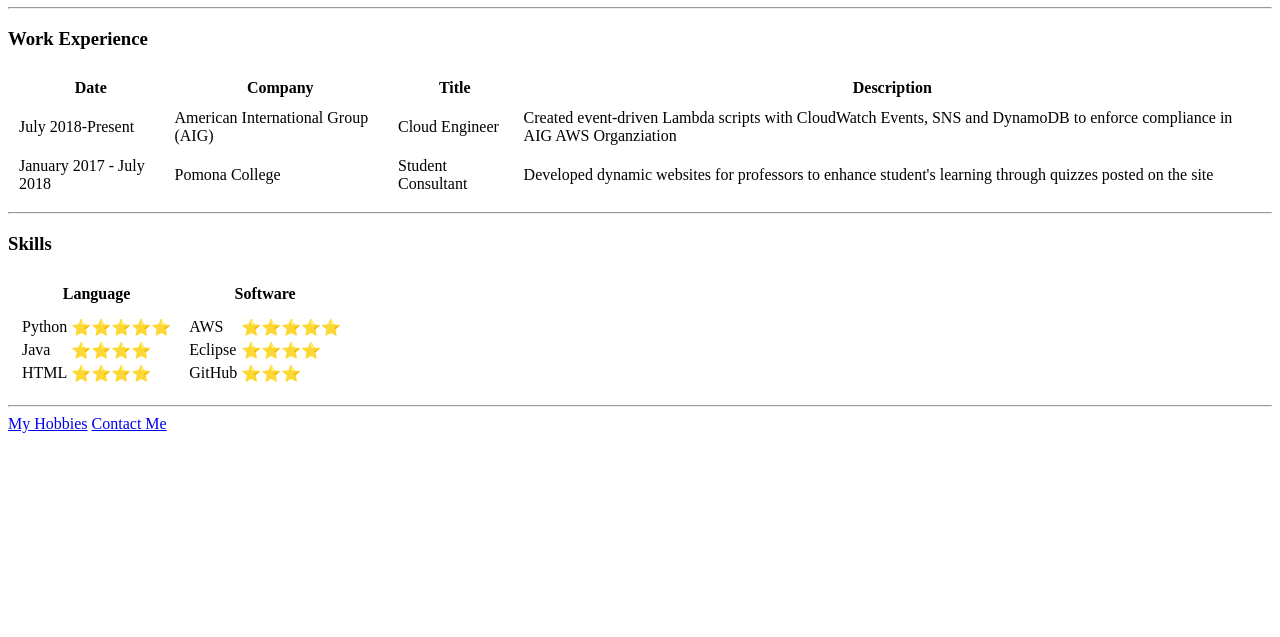
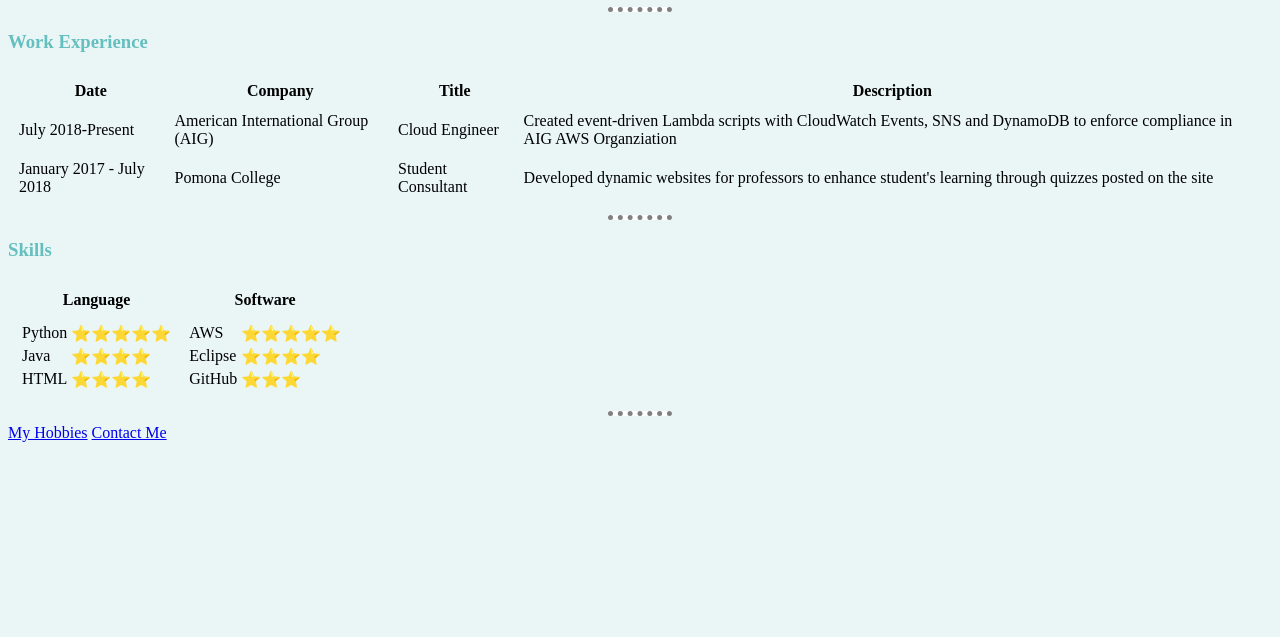
Before and after one commit to SUzoegwu/cv, a plain HTML site: page index.html in a window 1280 px wide. Shown: the part 163-800 px from the top of the page. Drawn offline with Linux system fonts and the light colour scheme.

Commit message:
Updating with css

```diff
--- /dev/null
+++ b/css/style.css
@@ -0,0 +1,15 @@
+hr {
+  width: 5%;
+  background-color: white;
+  border-style: dotted none none;
+  border-color: gray;
+  border-width: 5px;
+}
+
+body {
+  background-color: #eaf6f6;
+}
+
+h1,h3 {
+  color: #66bfbf;
+}
--- a/index.html
+++ b/index.html
@@ -4,11 +4,22 @@
 <head>
   <meta charset="utf-8" description='Enthusiastic Cloud Engineer and Web Developer in Irving, TX'>
   <title>Somto's Personal Site</title>
+  <link rel="stylesheet" href="css/style.css">
+
+  <!--<style>
+    hr {
+      background-color: white;
+      border-style: dotted none none;
+      border-color: gray;
+      border-width: 5px;
+      width: 5%;
+    }
+  </style>-->
 </head>
 
-<body>
+<body style="background-color:#eaf6f6;">
   <table>
-    <td><img src="Cloud Engineer Irving Texas Somtochukwu Somto David Uzoegwu.jpg" width=100 height=100 alt="Cloud Engineer Irving Texas Somtochukwu Somto David Uzoegwu">
+    <td><img src="images/Cloud Engineer Irving Texas Somtochukwu Somto David Uzoegwu.jpg" width=100 height=100 alt="Cloud Engineer Irving Texas Somtochukwu Somto David Uzoegwu">
       <!-- Download tag does not work anymore unless you own the resource -->
     </td>
     <td>
```
Also changed, not shown: contactme.html (+3 -1 lines), 5 other files.
